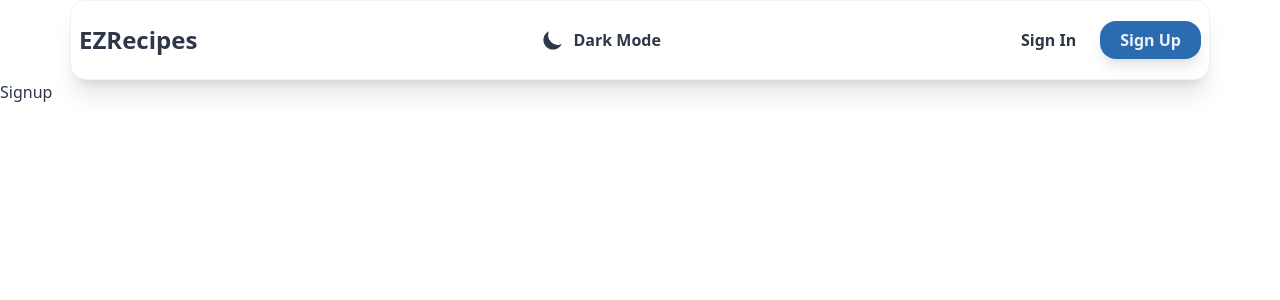
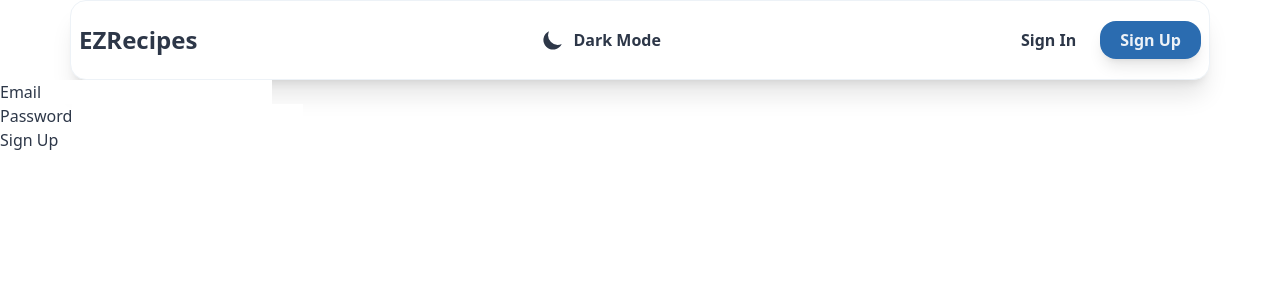
Before and after one commit to brianguyen97/ez-recipes, a React (Create React App) app: page /signup in a window 1280 px wide. Shown: the top 300 px of the page. Built offline with nearby package versions, Linux system fonts and the light colour scheme; no server answers.

Commit message:
Html for signup page

```diff
--- a/src/routes/Signup.jsx
+++ b/src/routes/Signup.jsx
@@ -1,7 +1,47 @@
-import React from "react";
+import { useState } from "react";
 
 function Signup() {
-  return <div>Signup</div>;
+  const [email, setEmail] = useState("");
+  const [password, setPassword] = useState("");
+
+  const handleEmailChange = (event) => {
+    setEmail(event.target.value);
+  };
+
+  const handlePasswordChange = (event) => {
+    setPassword(event.target.value);
+  };
+
+  const handleSubmit = (event) => {
+    event.preventDefault();
+    console.log(`Email: ${email}, Password: ${password}`);
+  };
+
+  return (
+    <div>
+      <form onSubmit={handleSubmit}>
+        <div>
+          <label htmlFor="email">Email</label>
+          <input
+            type="text"
+            id="email"
+            value={email}
+            onChange={handleEmailChange}
+          />
+        </div>
+        <div>
+          <label htmlFor="password">Password</label>
+          <input
+            type="password"
+            id="password"
+            value={password}
+            onChange={handlePasswordChange}
+          />
+        </div>
+        <button type="submit">Sign Up</button>
+      </form>
+    </div>
+  );
 }
 
 export default Signup;
```
